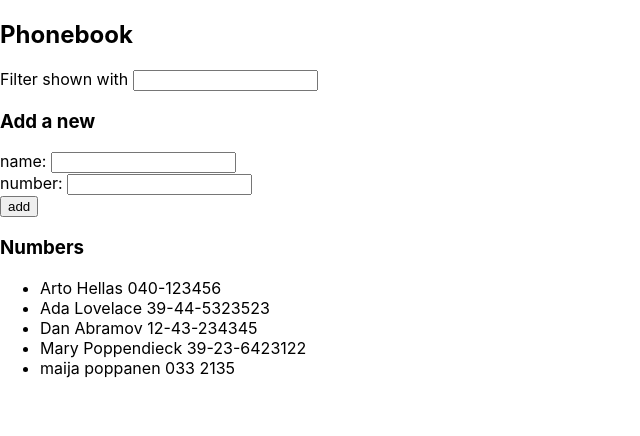
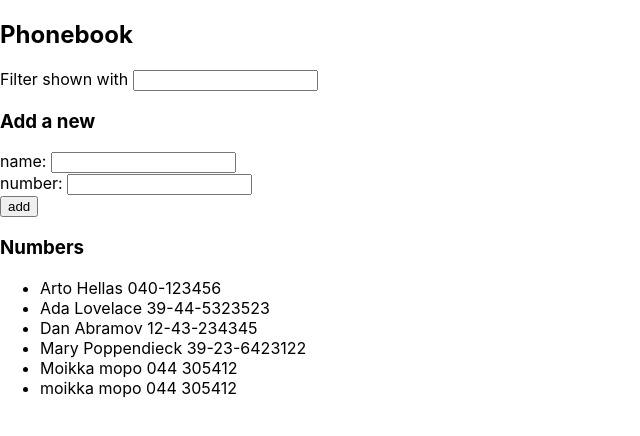
Before and after one commit to veikkoma/fullstack, a React (Create React App) app in the folder part2/puhelinluettelo/: page / in a window 1280 px wide. Shown: the top 436 px of the page, without its empty margins (0-640 px from the left). Built offline with nearby package versions, Linux system fonts and the light colour scheme; data requests are answered from the project's data file.

Commit message:
part 2.12 - done

```diff
--- a/part2/puhelinluettelo/db.json
+++ b/part2/puhelinluettelo/db.json
@@ -1,29 +1,34 @@
 {
   "persons": [
     {
-      "id": "1",
+      "id": 1,
       "name": "Arto Hellas",
       "number": "040-123456"
     },
     {
-      "id": "2",
+      "id": 2,
       "name": "Ada Lovelace",
       "number": "39-44-5323523"
     },
     {
-      "id": "3",
+      "id": 3,
       "name": "Dan Abramov",
       "number": "12-43-234345"
     },
     {
-      "id": "4",
+      "id": 4,
       "name": "Mary Poppendieck",
       "number": "39-23-6423122"
     },
     {
-      "id": 5,
-      "name": "maija poppanen",
-      "number": "033 2135"
+      "id": "54ca",
+      "name": "Moikka mopo",
+      "number": "044 305412"
+    },
+    {
+      "id": "ee7e",
+      "name": "moikka mopo",
+      "number": "044 305412"
     }
   ]
 }
--- a/part2/puhelinluettelo/src/App.js
+++ b/part2/puhelinluettelo/src/App.js
@@ -29,27 +29,42 @@ const App = () => {
   // Add new person
   const addPerson = (event) => {
     event.preventDefault();
-    console.log('Attempting to add person:', newName, newNumber); // Debug: Syötetyt tiedot
+    console.log('Trying to add person:', newName, newNumber);
 
-    if (isDuplicate(newName, persons)) {
-      alert(`${newName} is already added to the phonebook!`);
-      return;
+    // Check if name already exists
+    const existingPerson = persons.find((person) => person.name === newName);
+
+    if (existingPerson) {
+      const updatedPerson = { ...existingPerson, number: newNumber };
+
+      // Show a confirmation dialog! when name already exists - doesn't react to upper/lower case differences
+      if (window.confirm(`${newName} is already added to the phonebook, replace the old number with the new one?`)) {
+        axios
+          .put(`http://localhost:3001/persons/${existingPerson.id}`, updatedPerson)
+          .then((response) => {
+            console.log('Updated person:', response.data);
+            setPersons(persons.map((person) =>
+              person.id === existingPerson.id ? response.data : person
+            ));
+            setNewName('');
+            setNewNumber('');
+          })
+          .catch((error) => {
+            console.error('Error updating person:', error);
+          });
       }
-
-    // Generate a new IDs
-    const maxId = persons.length > 0 ? Math.max(...persons.map((p) => p.id)) : 0;
-    const newId = maxId + 1;
-
+    } else {
+      // If name not found, create a new person
       const newPerson = {
-      id: newId,
         name: newName,
         number: newNumber,
       };
 
+      // Post the new person to the server
       axios
         .post('http://localhost:3001/persons', newPerson)
         .then((response) => {
-      console.log('Person added to server:', response.data);
+          console.log('Added person:', response.data);
           setPersons(persons.concat(response.data));
           setNewName('');
           setNewNumber('');
@@ -57,7 +72,9 @@ const App = () => {
         .catch((error) => {
           console.error('Error adding person:', error);
         });
+    }
   };
+
 
   // Handle name change
   const handleNameChange = (event) => setNewName(event.target.value);
```
Lines whose indentation alone changed are shown as unchanged.
